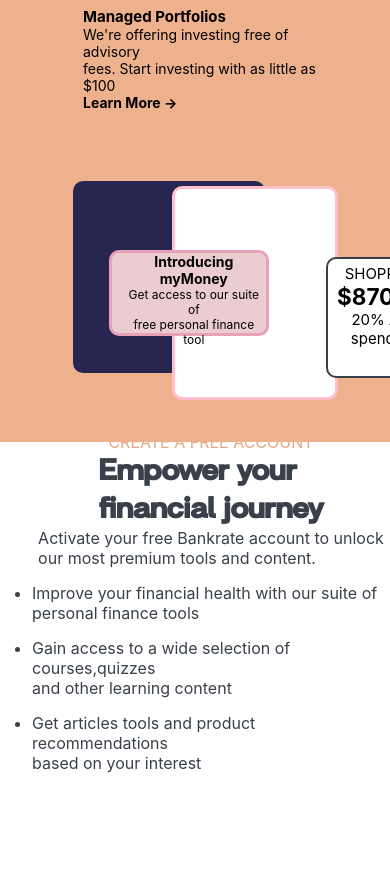
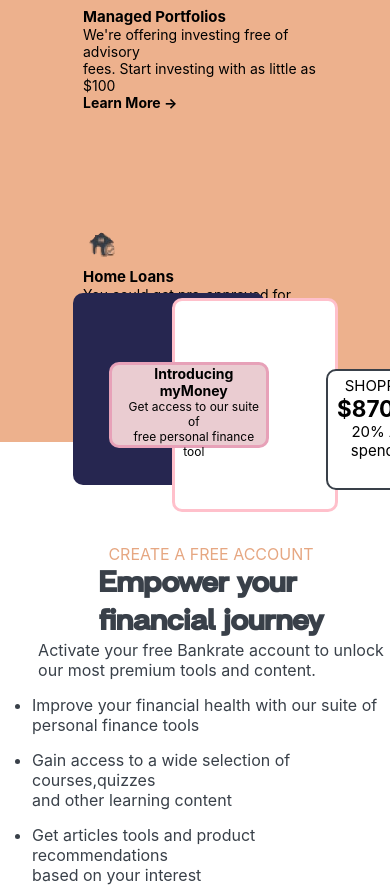
Before and after one commit to petim7277/Ofspace-project, a React (Create React App) app: page / in a window 390 px wide. Shown: the part 850-1735 px from the top of the page. Before the commit the page ends 1623 px from the top, so only its background shows below. Built offline with nearby package versions, Linux system fonts and the light colour scheme.

Commit message:
empowerSection responsiveness *

```diff
--- a/src/Features/EmpowerSection/Empower.module.css
+++ b/src/Features/EmpowerSection/Empower.module.css
@@ -107,7 +107,7 @@
 
 
     .mainCont{
-        margin-top: 8rem;
+        margin-top: 15rem;
         height: auto;
         width: auto;
 
```
